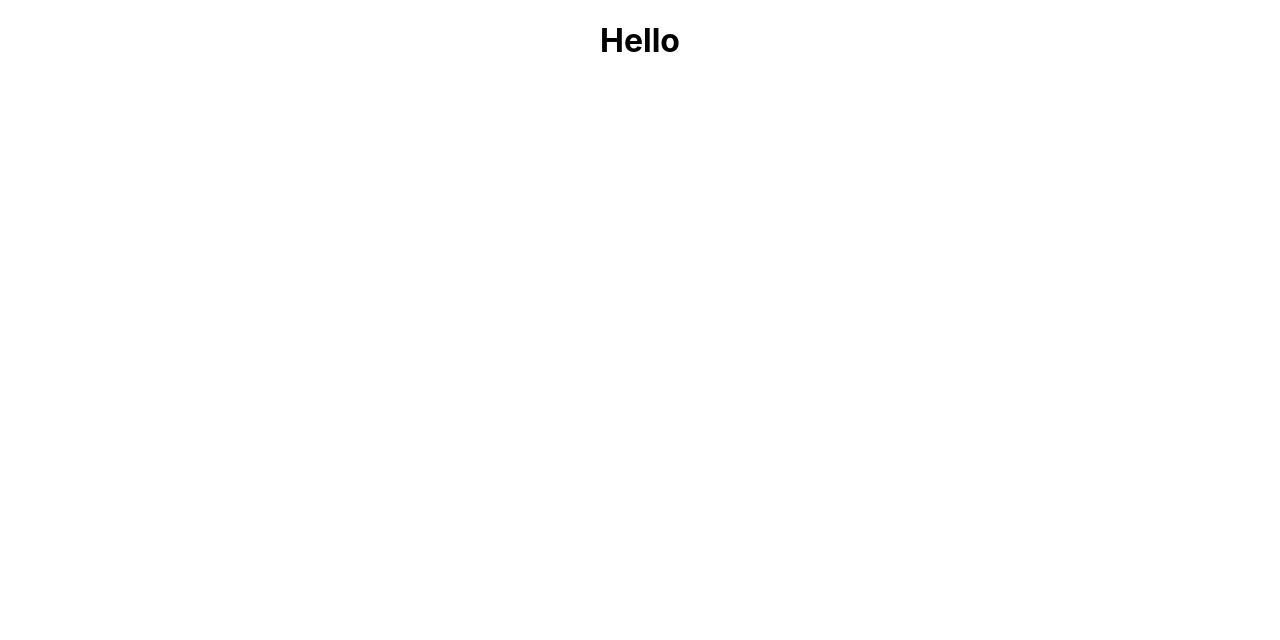
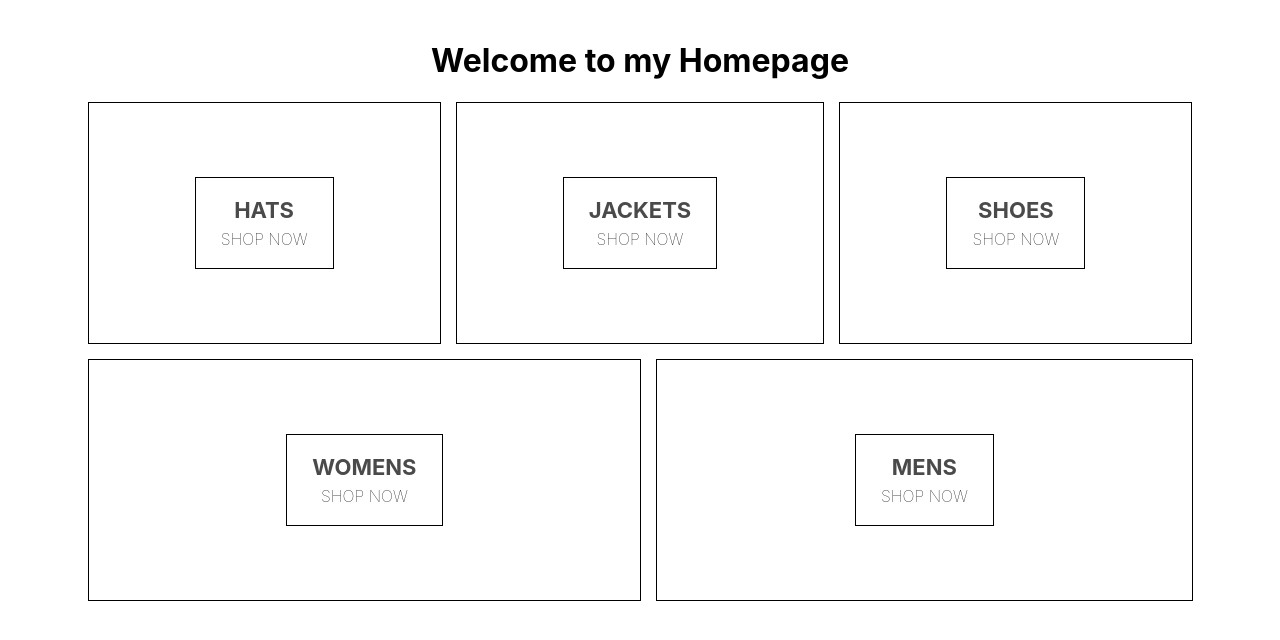
Before and after one commit to kawsarhussen16/Extreme-Shopping, a React (Create React App) app in the folder commerse/: page / in a window 1280 px wide. Shown: the top 640 px of the page. Built offline with nearby package versions, Linux system fonts and the light colour scheme.

Commit message:
Homepage imported and node-scss added

```diff
--- a/commerse/package.json
+++ b/commerse/package.json
@@ -3,6 +3,7 @@
   "version": "0.1.0",
   "private": true,
   "dependencies": {
+    "node-sass": "^4.12.0",
     "react": "^16.9.0",
     "react-dom": "^16.9.0",
     "react-scripts": "3.1.0"
--- a/commerse/src/App.js
+++ b/commerse/src/App.js
@@ -1,11 +1,12 @@
 import React, { Component } from "react";
 import "./App.css";
+import Homepage from "./pages/homepage/homepage.js";
 
 class App extends Component {
   render() {
     return (
       <div className="App">
-        <h1> Hello</h1>
+        <Homepage />
       </div>
     );
   }
```
